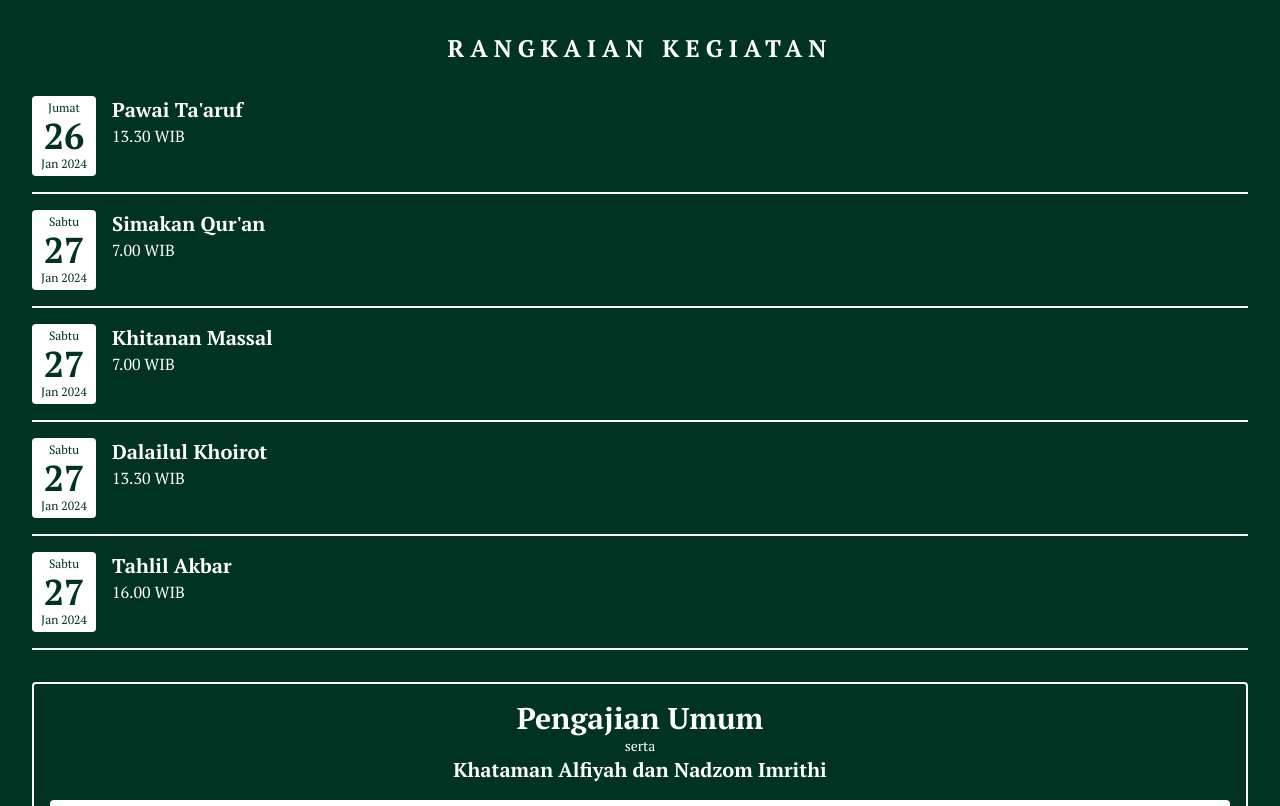
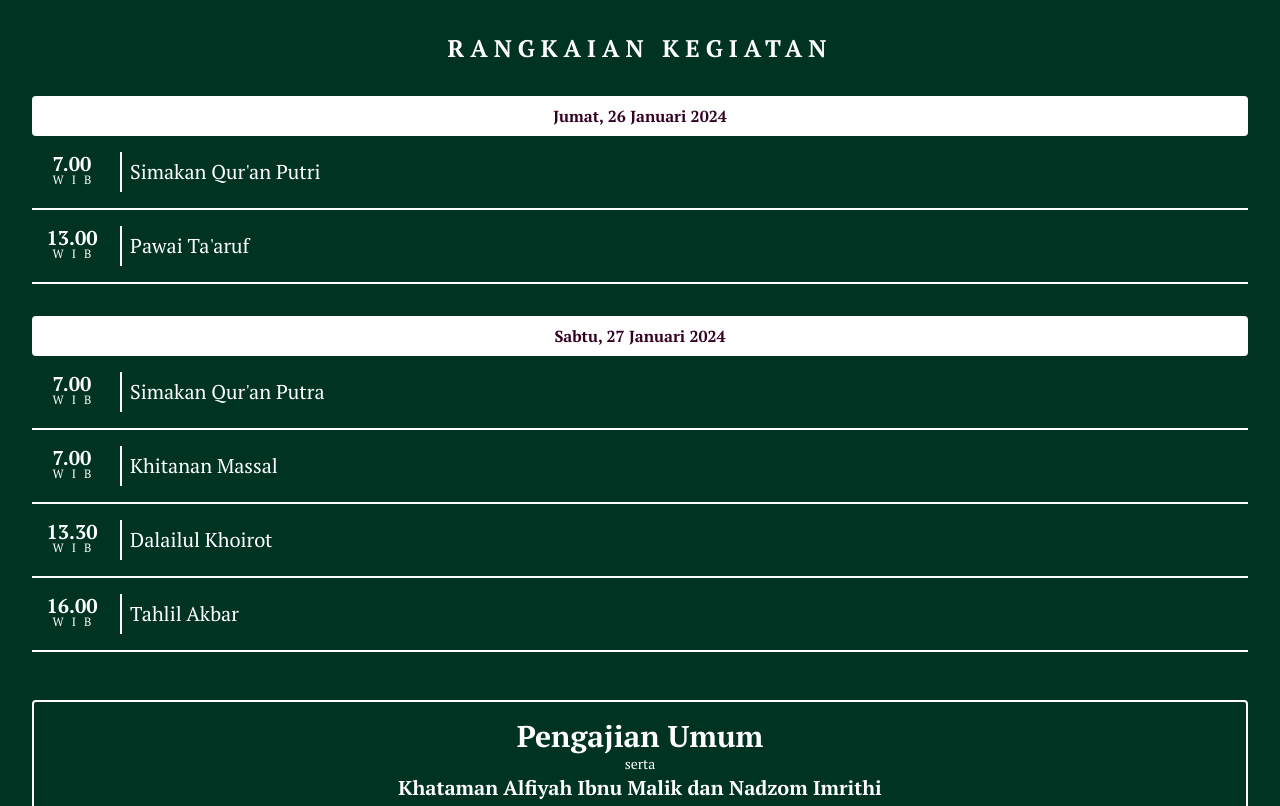
Before and after one commit to ponpes-albukhori/haul-albukhori, a React (Create React App) app: page / in a window 1280 px wide. Shown: the part 800-1606 px from the top of the page. Built offline with nearby package versions, Linux system fonts and the light colour scheme; a web font is replaced by a local one.

Commit message:
fix: change schedule

```diff
--- a/src/components/CountdownTimer.js
+++ b/src/components/CountdownTimer.js
@@ -11,7 +11,7 @@ export default function CountdownTimer() {
   useEffect(() => {
     const interval = setInterval(() => {
       const now = new Date().getTime();
-      const eventDate = new Date('2024-01-27T19:00:00').getTime(); // Ganti dengan tanggal event Anda
+      const eventDate = new Date('2024-01-27T19:30:00').getTime(); // Ganti dengan tanggal event Anda
 
       const timeDifference = eventDate - now;
 
--- a/src/components/Schedule.js
+++ b/src/components/Schedule.js
@@ -3,67 +3,80 @@ export default function Schedule() {
     <div className="bg-[#032] text-white p-8">
       <h1 className="font-bold text-2xl text-center tracking-[6px] mb-8">RANGKAIAN KEGIATAN</h1>
       <ul className="flex flex-col gap-4 mb-8 sm:container sm:mx-auto">
-        <li className="flex flex-row gap-4 pb-4 border-b-white border-b-2">
-          <div className="w-16 mb-auto bg-white text-[#032] text-center px-2 py-1 rounded">
-            <p className="text-xs">Jumat</p>
-            <p className="font-bold text-4xl">26</p>
-            <p className="text-xs">Jan 2024</p>
+        <li>
+          <div className="bg-white text-[#302] rounded p-2 mb-4">
+            <p className="font-bold text-center">Jumat, 26 Januari 2024</p>
           </div>
-          <div>
-            <h1 className="font-bold text-xl flex-auto">Pawai Ta'aruf</h1>
-            <p>13.30 WIB</p>
+          <ul className="flex flex-col gap-4 mb-4 sm:container sm:mx-auto">
+            <li className="flex flex-row gap-2 pb-4 border-b-white border-b-2">
+              <div className="w-20 shrink-0 my-auto text-center px-2 py-1 rounded">
+                <p className="font-bold text-xl leading-4">7.00</p>
+                <p className="text-xs tracking-[8px]">WI<span className="tracking-normal">B</span></p>
+              </div>
+              <div className="flex items-center border-white border-l-2 pl-2">
+                <p className="text-xl">Simakan Qur'an Putri</p>
               </div>
             </li>
-        <li className="flex flex-row gap-4 pb-4 border-b-white border-b-2">
-          <div className="w-16 mb-auto flex-none bg-white text-[#032] text-center px-2 py-1 rounded">
-            <p className="text-xs">Sabtu</p>
-            <p className="font-bold text-4xl">27</p>
-            <p className="text-xs">Jan 2024</p>
+            <li className="flex flex-row gap-2 pb-4 border-b-white border-b-2">
+              <div className="w-20 shrink-0 my-auto text-center px-2 py-1 rounded">
+                <p className="font-bold text-xl leading-4">13.00</p>
+                <p className="text-xs tracking-[8px]">WI<span className="tracking-normal">B</span></p>
               </div>
-          <div>
-            <h1 className="font-bold text-xl flex-auto">Simakan Qur'an</h1>
-            <p>7.00 WIB</p>
+              <div className="flex items-center border-white border-l-2 pl-2">
+                <p className="text-xl">Pawai Ta'aruf</p>
               </div>
             </li>
-        <li className="flex flex-row gap-4 pb-4 border-b-white border-b-2">
-          <div className="w-16 mb-auto flex-none bg-white text-[#032] text-center px-2 py-1 rounded">
-            <p className="text-xs">Sabtu</p>
-            <p className="font-bold text-4xl">27</p>
-            <p className="text-xs">Jan 2024</p>
+          </ul>
+        </li>
+        <li>
+          <div className="bg-white text-[#302] rounded p-2 mb-4">
+            <p className="font-bold text-center">Sabtu, 27 Januari 2024</p>
           </div>
-          <div>
-            <h1 className="font-bold text-xl flex-auto">Khitanan Massal</h1>
-            <p>7.00 WIB</p>
+          <ul className="flex flex-col gap-4 mb-4 sm:container sm:mx-auto">
+            <li className="flex flex-row gap-2 pb-4 border-b-white border-b-2">
+              <div className="w-20 shrink-0 my-auto text-center px-2 py-1 rounded">
+                <p className="font-bold text-xl leading-4">7.00</p>
+                <p className="text-xs tracking-[8px]">WI<span className="tracking-normal">B</span></p>
+              </div>
+              <div className="flex items-center border-white border-l-2 pl-2">
+                <p className="text-xl">Simakan Qur'an Putra</p>
               </div>
             </li>
-        <li className="flex flex-row gap-4 pb-4 border-b-white border-b-2">
-          <div className="w-16 mb-auto bg-white text-[#032] text-center px-2 py-1 rounded">
-            <p className="text-xs">Sabtu</p>
-            <p className="font-bold text-4xl">27</p>
-            <p className="text-xs">Jan 2024</p>
+            <li className="flex flex-row gap-2 pb-4 border-b-white border-b-2">
+              <div className="w-20 shrink-0 my-auto text-center px-2 py-1 rounded">
+                <p className="font-bold text-xl leading-4">7.00</p>
+                <p className="text-xs tracking-[8px]">WI<span className="tracking-normal">B</span></p>
               </div>
-          <div>
-            <h1 className="font-bold text-xl flex-auto">Dalailul Khoirot</h1>
-            <p>13.30 WIB</p>
+              <div className="flex items-center border-white border-l-2 pl-2">
+                <p className="text-xl">Khitanan Massal</p>
               </div>
             </li>
-        <li className="flex flex-row gap-4 pb-4 border-b-white border-b-2">
-          <div className="w-16 mb-auto bg-white text-[#032] text-center px-2 py-1 rounded">
-            <p className="text-xs">Sabtu</p>
-            <p className="font-bold text-4xl">27</p>
-            <p className="text-xs">Jan 2024</p>
+            <li className="flex flex-row gap-2 pb-4 border-b-white border-b-2">
+              <div className="w-20 shrink-0 my-auto text-center px-2 py-1 rounded">
+                <p className="font-bold text-xl leading-4">13.30</p>
+                <p className="text-xs tracking-[8px]">WI<span className="tracking-normal">B</span></p>
               </div>
-          <div>
-            <h1 className="font-bold text-xl flex-auto">Tahlil Akbar</h1>
-            <p>16.00 WIB</p>
+              <div className="flex items-center border-white border-l-2 pl-2">
+                <p className="text-xl">Dalailul Khoirot</p>
               </div>
+            </li>
+            <li className="flex flex-row gap-2 pb-4 border-b-white border-b-2">
+              <div className="w-20 shrink-0 my-auto text-center px-2 py-1 rounded">
+                <p className="font-bold text-xl leading-4">16.00</p>
+                <p className="text-xs tracking-[8px]">WI<span className="tracking-normal">B</span></p>
+              </div>
+              <div className="flex items-center border-white border-l-2 pl-2">
+                <p className="text-xl">Tahlil Akbar</p>
+              </div>
+            </li>
+          </ul>
         </li>
       </ul>
       <div className="border-white border-2 rounded p-4">
         <div className="text-center mb-4">
           <h1 className="font-bold text-3xl">Pengajian Umum</h1>
           <p className="text-sm">serta</p>
-          <h2 className="font-bold text-xl">Khataman Alfiyah dan Nadzom Imrithi</h2>
+          <h2 className="font-bold text-xl">Khataman Alfiyah Ibnu Malik dan Nadzom Imrithi</h2>
         </div>
         <div className="bg-white text-[#032] text-center px-2 py-1 rounded">
           <p className="text-sm">Sabtu malam Ahad</p>
```
Also changed, not shown: 11 other files (tests, documents, lock files or other folders). Lines whose indentation alone changed are shown as unchanged.
